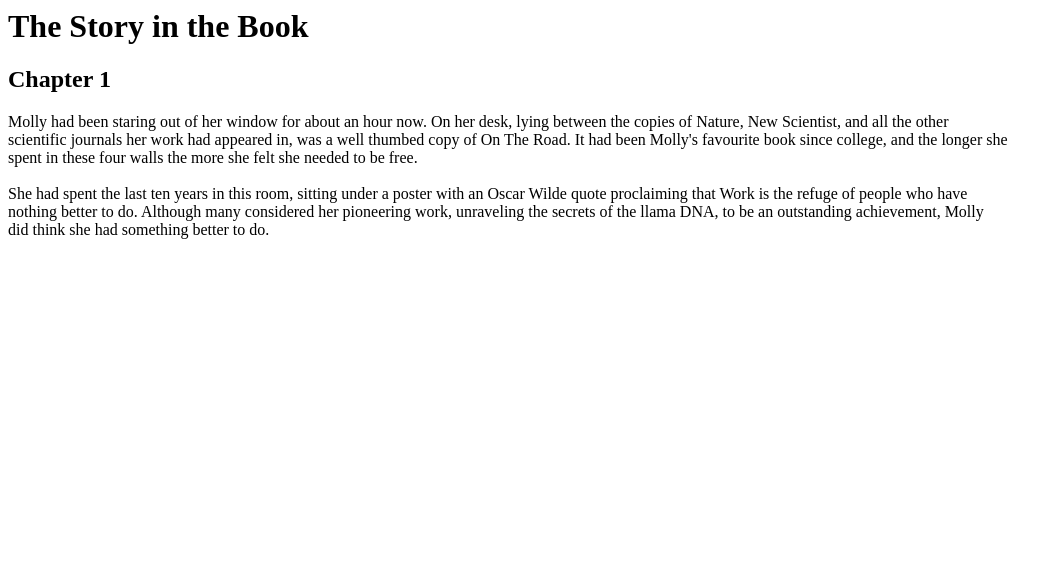
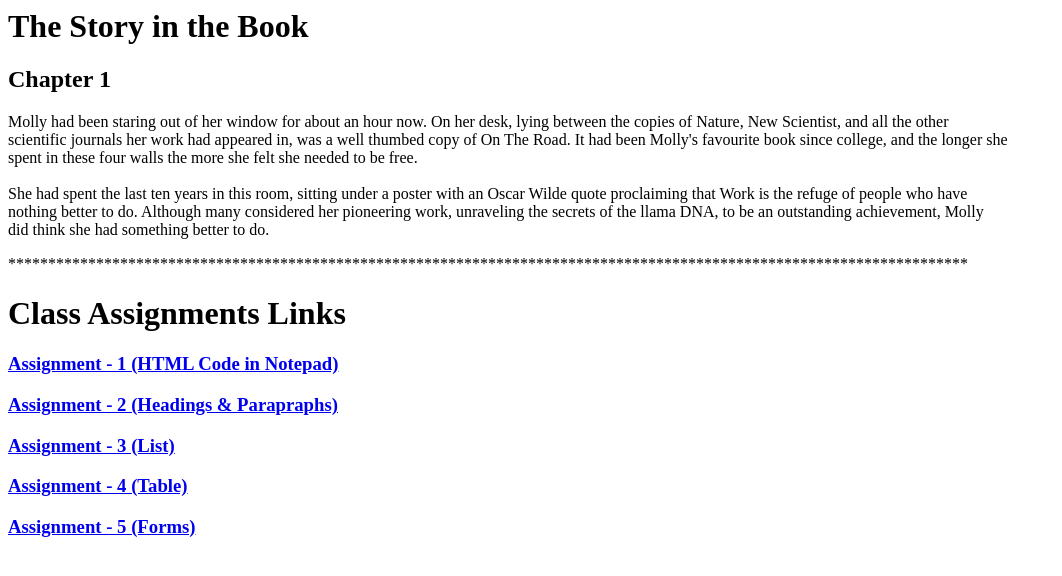
Before and after one commit to salman-attari/this, a plain HTML site: page assignment-2.html in a window 1280 px wide. Shown: the whole page, without its empty margins (0-1062 px from the left). Drawn offline with Linux system fonts and the light colour scheme.

Commit message:
Below Links Are Added

```diff
--- a/assignment-2.html
+++ b/assignment-2.html
@@ -19,4 +19,22 @@
 
 
      She had spent the last ten years in this room, sitting under a poster with an Oscar Wilde quote proclaiming that Work is the refuge of people who have <br> nothing better to do. Although many considered her pioneering work, unraveling the secrets of the llama DNA, to be an outstanding achievement, Molly <br> did think she had something better to do.</p>
- </body>
+
+     <p>   ************************************************************************************************************************ </p>
+
+<h1>
+Class Assignments Links
+
+
+</h1>
+     <h3><a href="#" target="_blank">Assignment - 1 (HTML Code in Notepad)</a></h3>
+
+     <h3><a href="assignment-2.html" target="_blank">Assignment - 2 (Headings &amp; Parapraphs)</a></h3>
+
+     <h3><a href="assignment-3.html" target="_blank">Assignment - 3 (List)</a></h3>
+
+     <h3><a href="assignment-4.html" target="_blank">Assignment - 4 (Table)</a></h3>
+
+     <h3><a href="assignment-5.html" target="_blank">Assignment - 5 (Forms)</a></h3>
+
+    </body>
```
Also changed, not shown: assignment-3.html (+19 -0 lines), assignment-4.html (+20 -0 lines), assignment-5.html (+20 -0 lines).
